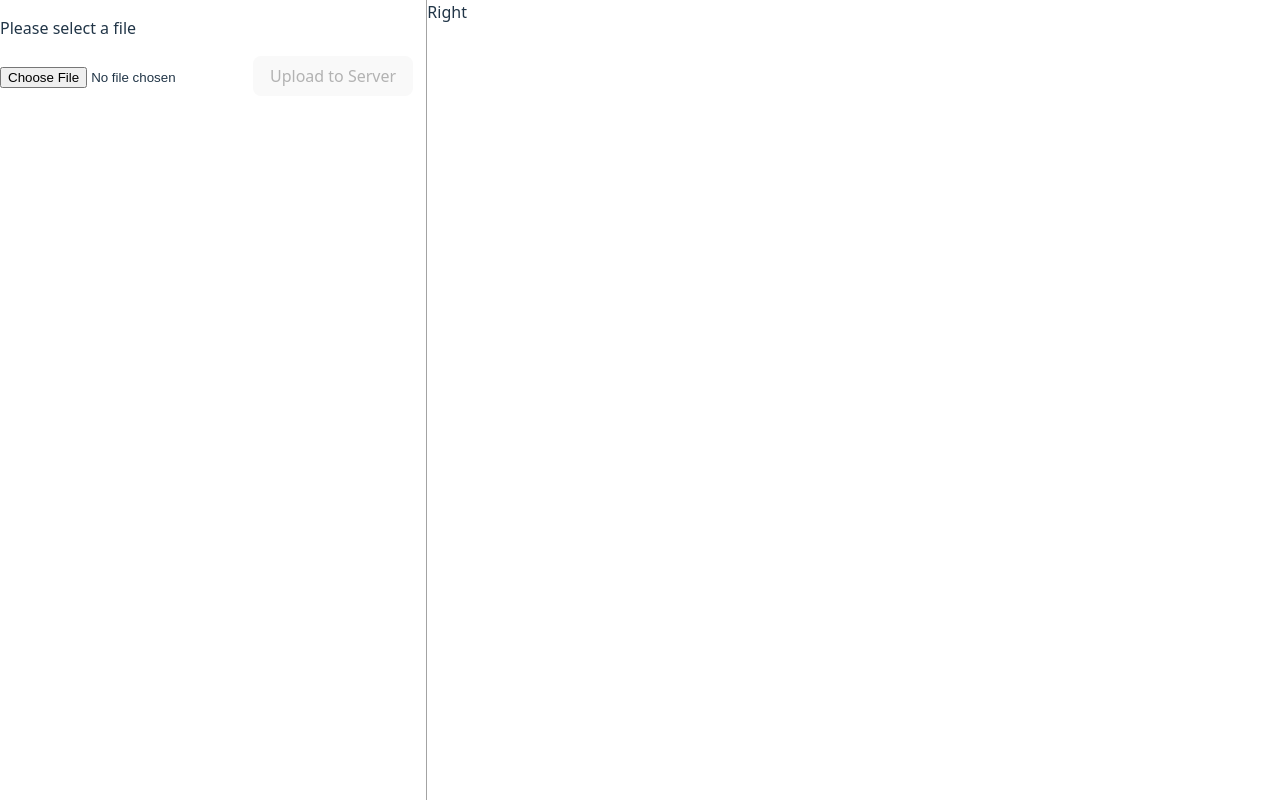
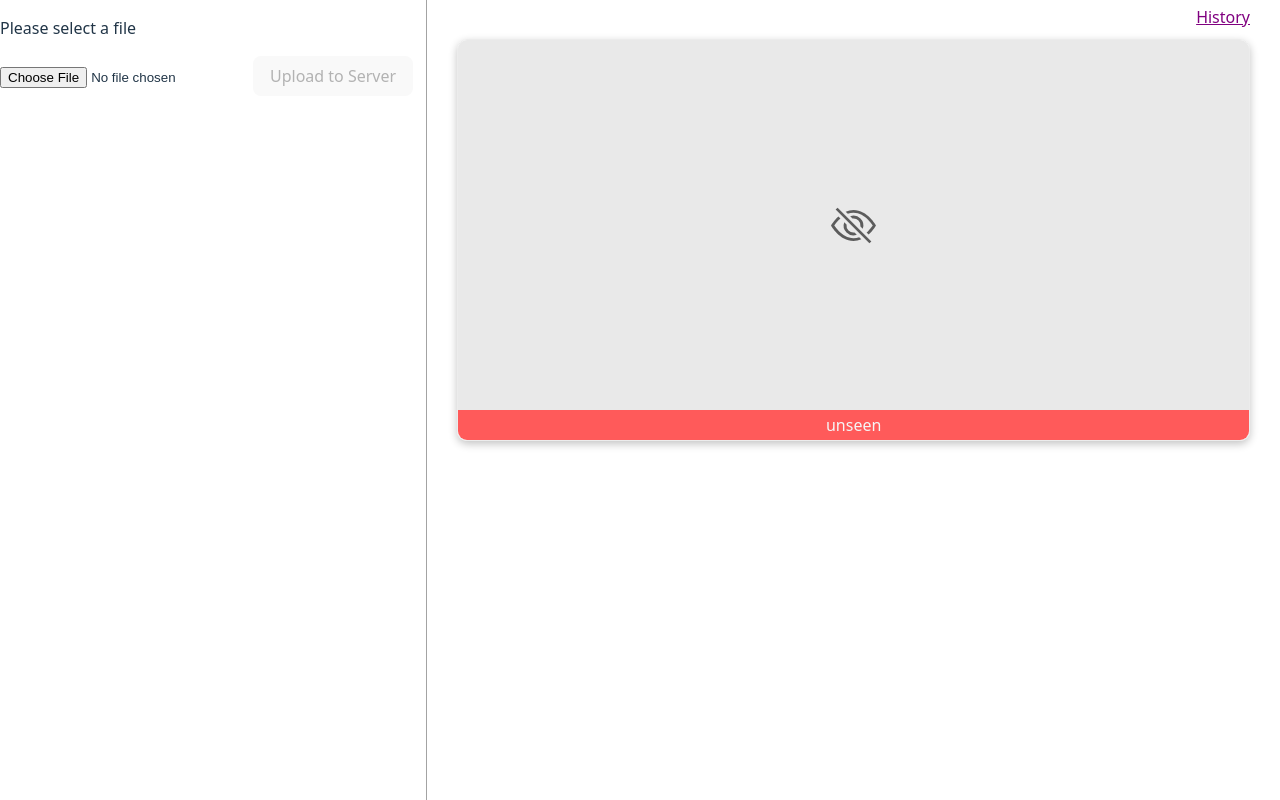
Before and after one commit to rfce/ephemera, a React app in the folder frontend/: page / in a window 1280 px wide. Built offline with nearby package versions, Linux system fonts and the light colour scheme; the HTML template or start-up script is replaced by a standard one.

Commit message:
Right pane for messages template

```diff
--- a/frontend/src/App.css
+++ b/frontend/src/App.css
@@ -12,3 +12,46 @@
 ._2mld .easer-fork {
   flex: 2;
 }
+
+._2mld .easer-fork .nugget-bay {
+  display: flex;
+  flex-direction: column;
+  border: 1px solid rgb(236, 236, 236),;
+  height: 400px;
+  margin: 5px 30px;
+  border-radius: 10px;
+  box-shadow: rgba(0, 0, 0, 0.24) 0px 3px 8px;
+  overflow: hidden;
+}
+
+._2mld .squired-quad {
+  flex: 1;
+}
+
+._2mld .inured-wow {
+  display: flex;
+  justify-content: center;
+  align-items: center;
+  height: 30px;
+  color: whitesmoke;
+}
+
+._2mld .squired-quad .hidden {
+  display: flex;
+  justify-content: center;
+  align-items: center;
+  height: 370px;
+  background-color: rgb(233, 233, 233);
+}
+
+._2mld .squired-quad .hidden img {
+  cursor: pointer;
+  width: 45px;
+  height: 45px;
+  opacity: 0.6;
+}
+
+._2mld .thesis-bios {
+  height: 370px;
+  overflow: auto;
+}
--- a/frontend/src/App.jsx
+++ b/frontend/src/App.jsx
@@ -4,10 +4,11 @@ import './App.css'
 import { api } from '../config/backend'
 
 function App() {
-	const [count, setCount] = useState(0)
 	const [file, setFile] = useState(null)
 	const [preview, setPreview] = useState(null)
 	const [status, setStatus] = useState("idle")
+	const [seen, setSeen] = useState(false)
+	const [hidden, setHidden] = useState(true)
 
 	const convertToBase64 = (file) => {
 		return new Promise((resolve, reject) => {
@@ -81,7 +82,27 @@ function App() {
 					{status === "error" && <p style={{ color: 'red' }}>❌ Upload failed.</p>}
 				</div>
 			</div>
-			<div className='easer-fork'>Right</div>
+			<div className='easer-fork'>
+				<div style={{ display: "flex", justifyContent: "flex-end", padding: "5px 30px" }}>
+					<p style={{ cursor: "pointer", color: "purple", textDecoration: "underline", margin: "0px" }}>History</p>
+				</div>
+				<div className='nugget-bay'>
+					<div className='squired-quad'>
+						{hidden ? (
+							<div className='hidden'>
+								<img onClick={() => setHidden(false)} src={hidden ? "/eye-slash.svg" : "/eye.svg"} alt="Eye Icon" />
+							</div>
+						) : <div className='thesis-bios'>
+
+						</div>}
+					</div>
+					<div className='inured-wow' style={{ backgroundColor: seen ? "rgb(84, 144, 94)" : "rgb(255, 90, 90)" }}>{seen ? "seen" : "unseen"}</div>
+				</div>
+
+				<div>
+
+				</div>
+			</div>
 		</div>
 	)
 }
```
Also changed, not shown: frontend/public/eye-slash.svg (added), frontend/public/eye.svg (added).
